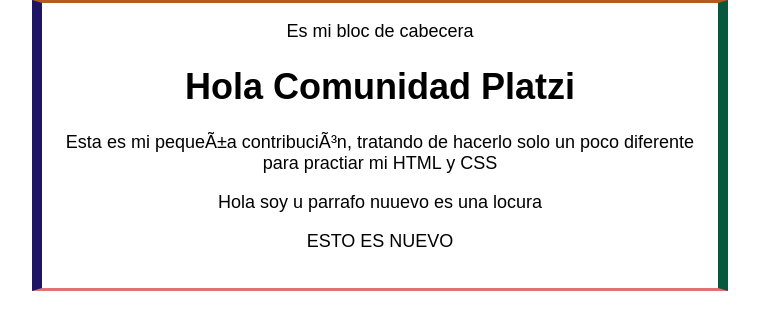
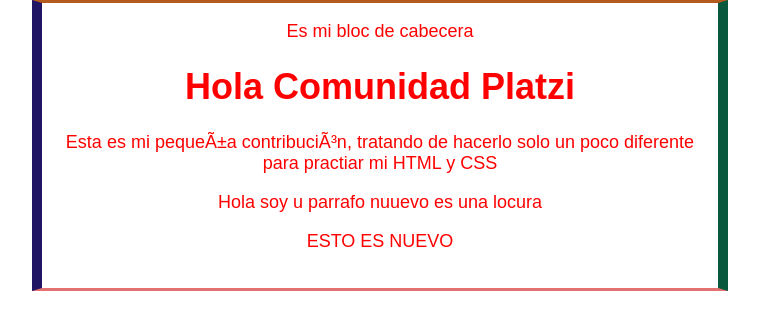
Before and after one commit to julian1988/Blognuevo, a plain HTML site: page index.html in a window 1280 px wide. Shown: the whole page, without its empty margins (260-1019 px from the left). Drawn offline with Linux system fonts and the light colour scheme.

Commit message:
Revert "title lo cambie para probar el editor de github"
This reverts commit 19a59005e53d0c3b3b7b8cf274539903d10b0ce7.

```diff
--- a/CSS/estilos.css
+++ b/CSS/estilos.css
@@ -1,10 +1,6 @@
 body
 {
-<<<<<<< HEAD
-color: blueviolet;
-=======
 color: red;
->>>>>>> cabecera
 text-align: center;
 font-family: Arial, Helvetica, sans-serif, monospace;
 font-size: 18px;
```
